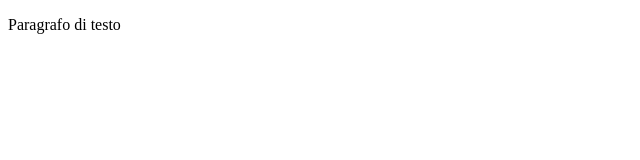
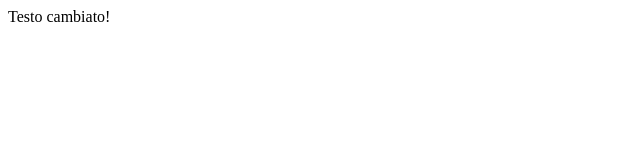
Before and after one commit to chiaconso/javaScript, a plain HTML site: page index.html in a window 1280 px wide. Shown: the whole page, without its empty margins (0-640 px from the left). Drawn offline with Linux system fonts and the light colour scheme.

Commit message:
feat: add querySelector

```diff
--- a/index.html
+++ b/index.html
@@ -7,19 +7,15 @@
 </head>
 <body>
 
-
-
-<p id="content">
-    Paragrafo di testo
-</p>
+<div id="myDiv">Ciao sono un elemento!</div>
 
 <script>
 
-const elementP = document.getElementById('content');
-console.log(elementP);
+const myDiv = document.querySelector('#myDiv');
+myDiv.textContent = "Testo cambiato!";
+
 
 </script>
 
-
 </body>
 </html>
```
